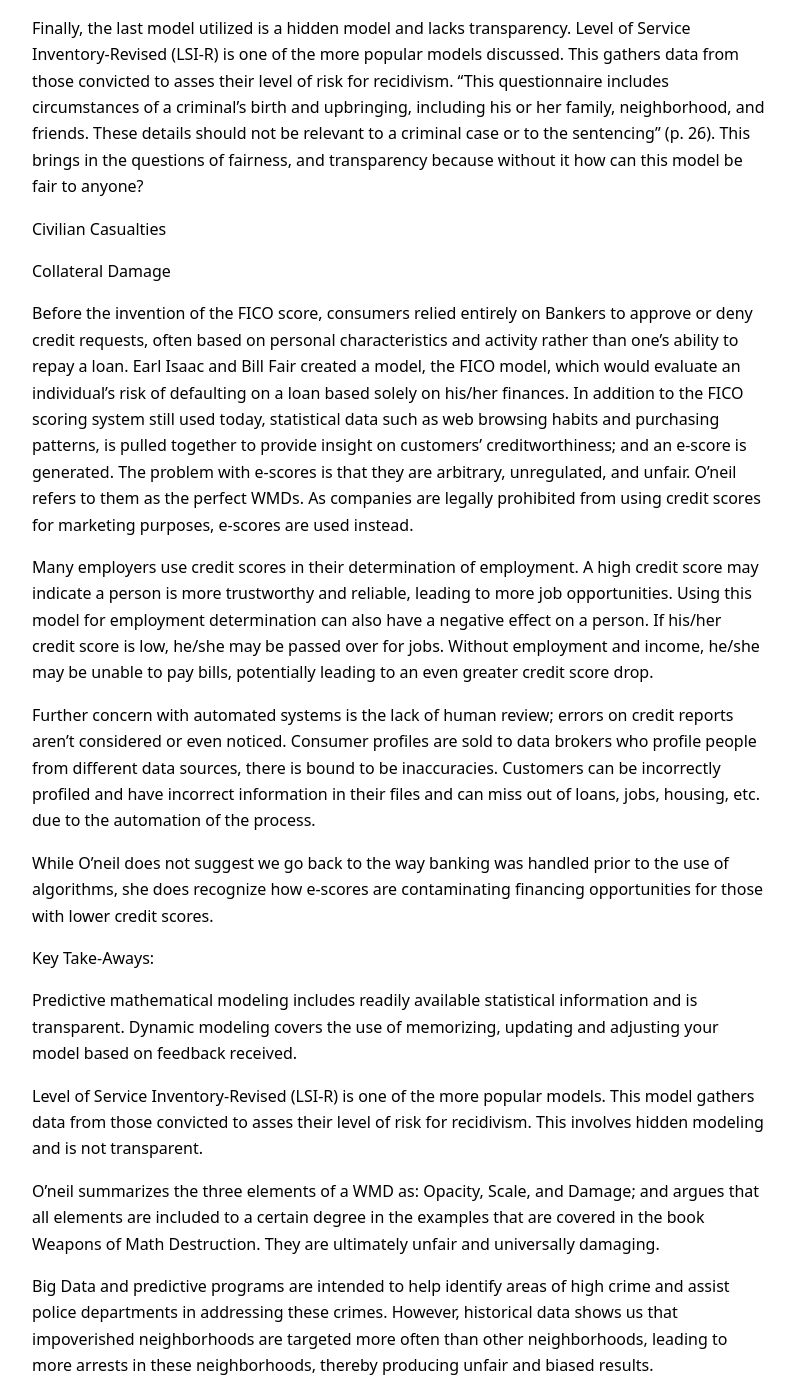
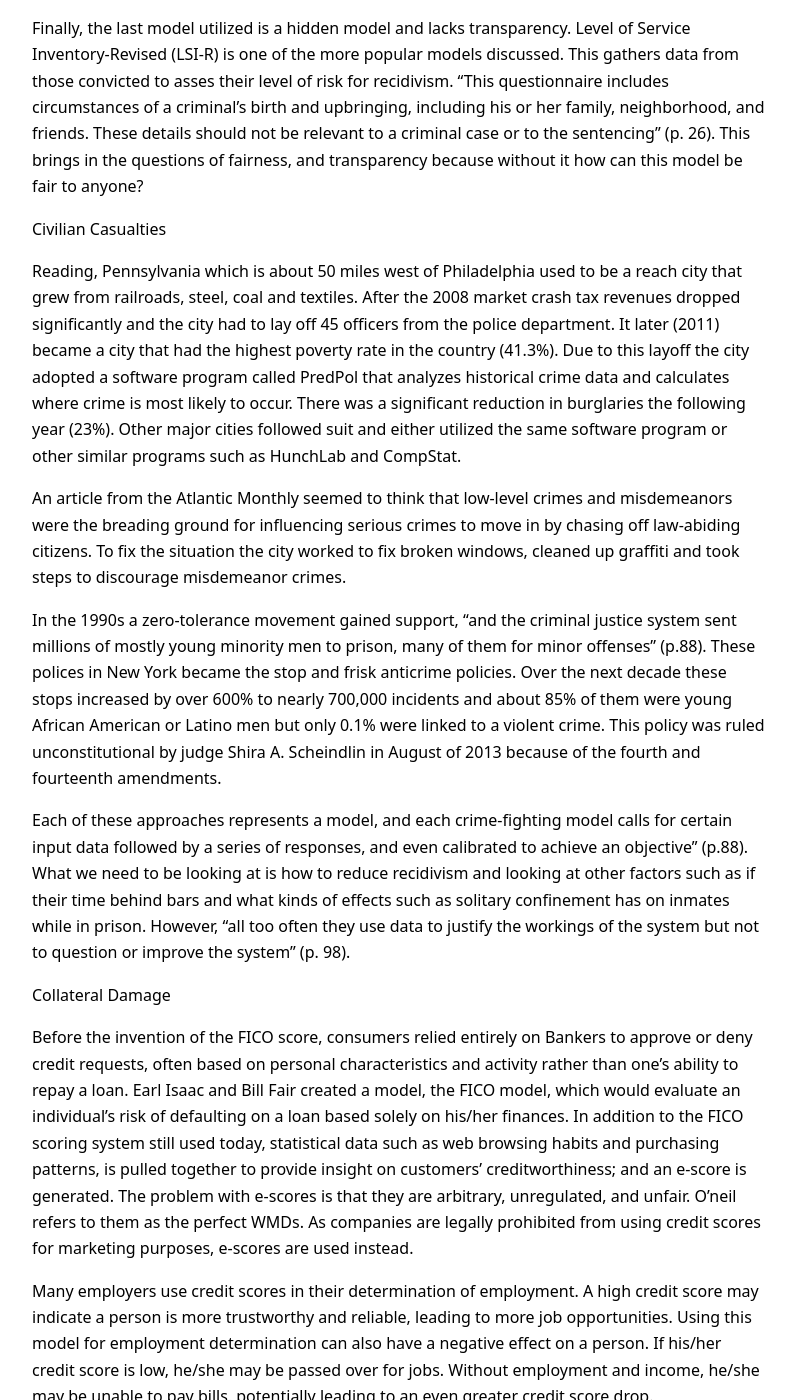
Before and after one commit to RandyWilkinsASU/ddm-textbook-summer-2019, a Jekyll site: the page built from _posts/2019-07-21-ch10-data-quality.md, in a window 1280 px wide and 1400 px high, scrolled down 881 px. Shown: the whole window, without its empty margins (240-1035 px from the left). Built offline with Jekyll 4.4.1, drawn with Linux system fonts in a browser that asks for light colours; our own code applies the rules of GitHub Pages for plain Markdown files.

Commit message:
Update 2019-07-21-ch10-data-quality.md

```diff
--- a/_posts/2019-07-21-ch10-data-quality.md
+++ b/_posts/2019-07-21-ch10-data-quality.md
@@ -17,6 +17,15 @@ Finally, the last model utilized is a hidden model and lacks transparency. Level
 
 Civilian Casualties
 
+Reading, Pennsylvania which is about 50 miles west of Philadelphia used to be a reach city that grew from railroads, steel, coal and textiles. After the 2008 market crash tax revenues dropped significantly and the city had to lay off 45 officers from the police department. It later (2011) became a city that had the highest poverty rate in the country (41.3%). Due to this layoff the city adopted a software program called PredPol that analyzes historical crime data and calculates where crime is most likely to occur. There was a significant reduction in burglaries the following year (23%). Other major cities followed suit and either utilized the same software program or other similar programs such as HunchLab and CompStat.
+
+An article from the Atlantic Monthly seemed to think that low-level crimes and misdemeanors were the breading ground for influencing serious crimes to move in by chasing off law-abiding citizens. To fix the situation the city worked to fix broken windows, cleaned up graffiti and took steps to discourage misdemeanor crimes.
+
+In the 1990s a zero-tolerance movement gained support, “and the criminal justice system sent millions of mostly young minority men to prison, many of them for minor offenses” (p.88). These polices in New York became the stop and frisk anticrime policies. Over the next decade these stops increased by over 600% to nearly 700,000 incidents and about 85% of them were young African American or Latino men but only 0.1% were linked to a violent crime. This policy was ruled unconstitutional by judge Shira A. Scheindlin in August of 2013 because of the fourth and fourteenth amendments.
+
+Each of these approaches represents a model, and each crime-fighting model calls for certain input data followed by a series of responses, and even calibrated to achieve an objective” (p.88). What we need to be looking at is how to reduce recidivism and looking at other factors such as if their time behind bars and what kinds of effects such as solitary confinement has on inmates while in prison. However, “all too often they use data to justify the workings of the system but not to question or improve the system” (p. 98).
+
+
 Collateral Damage
 
 Before the invention of the FICO score, consumers relied entirely on Bankers to approve or deny credit requests, often based on personal characteristics and activity rather than one’s ability to repay a loan.  Earl Isaac and Bill Fair created a model, the FICO model, which would evaluate an individual’s risk of defaulting on a loan based solely on his/her finances.  In addition to the FICO scoring system still used today, statistical data such as web browsing habits and purchasing patterns, is pulled together to provide insight on customers’ creditworthiness; and an e-score is generated. The problem with e-scores is that they are arbitrary, unregulated, and unfair.  O’neil refers to them as the perfect WMDs. As companies are legally prohibited from using credit scores for marketing purposes, e-scores are used instead.
@@ -26,6 +35,7 @@ Many employers use credit scores in their determination of employment. A high cr
 Further concern with automated systems is the lack of human review; errors on credit reports aren’t considered or even noticed.  Consumer profiles are sold to data brokers who profile people from different data sources, there is bound to be inaccuracies.  Customers can be incorrectly profiled and have incorrect information in their files and can miss out of loans, jobs, housing, etc. due to the automation of the process.
 
 While O’neil does not suggest we go back to the way banking was handled prior to the use of algorithms, she does recognize how e-scores are contaminating financing opportunities for those with lower credit scores.
+
 
 Key Take-Aways:
 
@@ -39,6 +49,7 @@ O’neil summarizes the three elements of a WMD as: Opacity, Scale, and Damage;
 Big Data and predictive programs are intended to help identify areas of high crime and assist police departments in addressing these crimes.  However, historical data shows us that impoverished neighborhoods are targeted more often than other neighborhoods, leading to more arrests in these neighborhoods, thereby producing unfair and biased results.
 
 While automated data collection used for consumer profiling and customer creditworthiness has expanded greatly, it is not a perfect system and does not provide equal opportunity for everyone.
+
 
 Discussion Questions:
 
```
